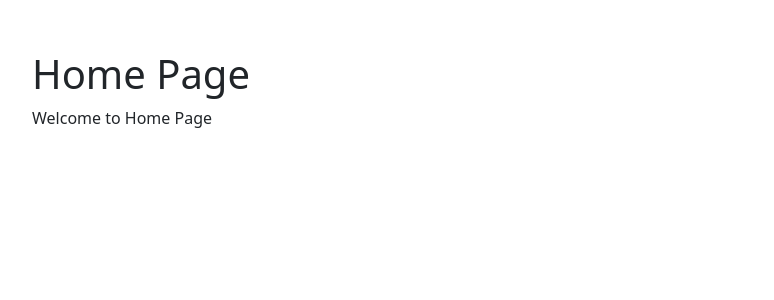
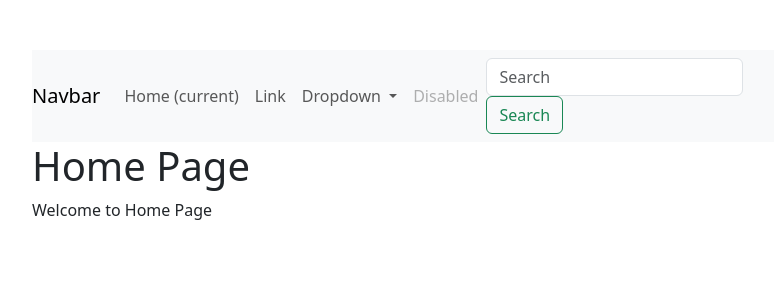
Before and after one commit to TechLarkie/Assignment-02, a Node server app: page / in a window 1280 px wide. Shown: the top 300 px of the page, without its empty margins (18-792 px from the left). Run offline with Node 20, Linux system fonts and the light colour scheme; some libraries are stand-ins or nearby versions.

Commit message:
Added a navagation bar to the website

```diff
--- a/Assignment/views/index.ejs
+++ b/Assignment/views/index.ejs
@@ -9,6 +9,44 @@
     <script scr="/bootstrap/dist/js/bootstrap.min.js"></script> <!--added the script element for the implementation of the bootstrap.min.js-->
   </head>
   <body>
+
+    <nav class="navbar navbar-expand-lg navbar-light bg-light">
+  <a class="navbar-brand" href="#">Navbar</a>
+  <button class="navbar-toggler" type="button" data-toggle="collapse" data-target="#navbarSupportedContent" aria-controls="navbarSupportedContent" aria-expanded="false" aria-label="Toggle navigation">
+    <span class="navbar-toggler-icon"></span>
+  </button>
+
+  <div class="collapse navbar-collapse" id="navbarSupportedContent">
+    <ul class="navbar-nav mr-auto">
+      <li class="nav-item active">
+        <a class="nav-link" href="#">Home <span class="sr-only">(current)</span></a>
+      </li>
+      <li class="nav-item">
+        <a class="nav-link" href="#">Link</a>
+      </li>
+      <li class="nav-item dropdown">
+        <a class="nav-link dropdown-toggle" href="#" id="navbarDropdown" role="button" data-toggle="dropdown" aria-haspopup="true" aria-expanded="false">
+          Dropdown
+        </a>
+        <div class="dropdown-menu" aria-labelledby="navbarDropdown">
+          <a class="dropdown-item" href="#">Action</a>
+          <a class="dropdown-item" href="#">Another action</a>
+          <div class="dropdown-divider"></div>
+          <a class="dropdown-item" href="#">Something else here</a>
+        </div>
+      </li>
+      <li class="nav-item">
+        <a class="nav-link disabled" href="#">Disabled</a>
+      </li>
+    </ul>
+    <form class="form-inline my-2 my-lg-0">
+      <input class="form-control mr-sm-2" type="search" placeholder="Search" aria-label="Search">
+      <button class="btn btn-outline-success my-2 my-sm-0" type="submit">Search</button>
+    </form>
+  </div>
+</nav>
+  <!--All of the above code was taken from the following website as shown in lecture 7 https://getbootstrap.com/docs/4.0/components/navbar/ - This adds a navagtion bar implementation into the website-->
+
     <h1><%= title %></h1> <!--element which will display the title on the actual website itself-->
     <p>Welcome to <%= title %></p> <!--element which will display a sentence-->
     <script src="/Script/app.js"></script> <!--element which links back to a Script in the Script folder-->
```
